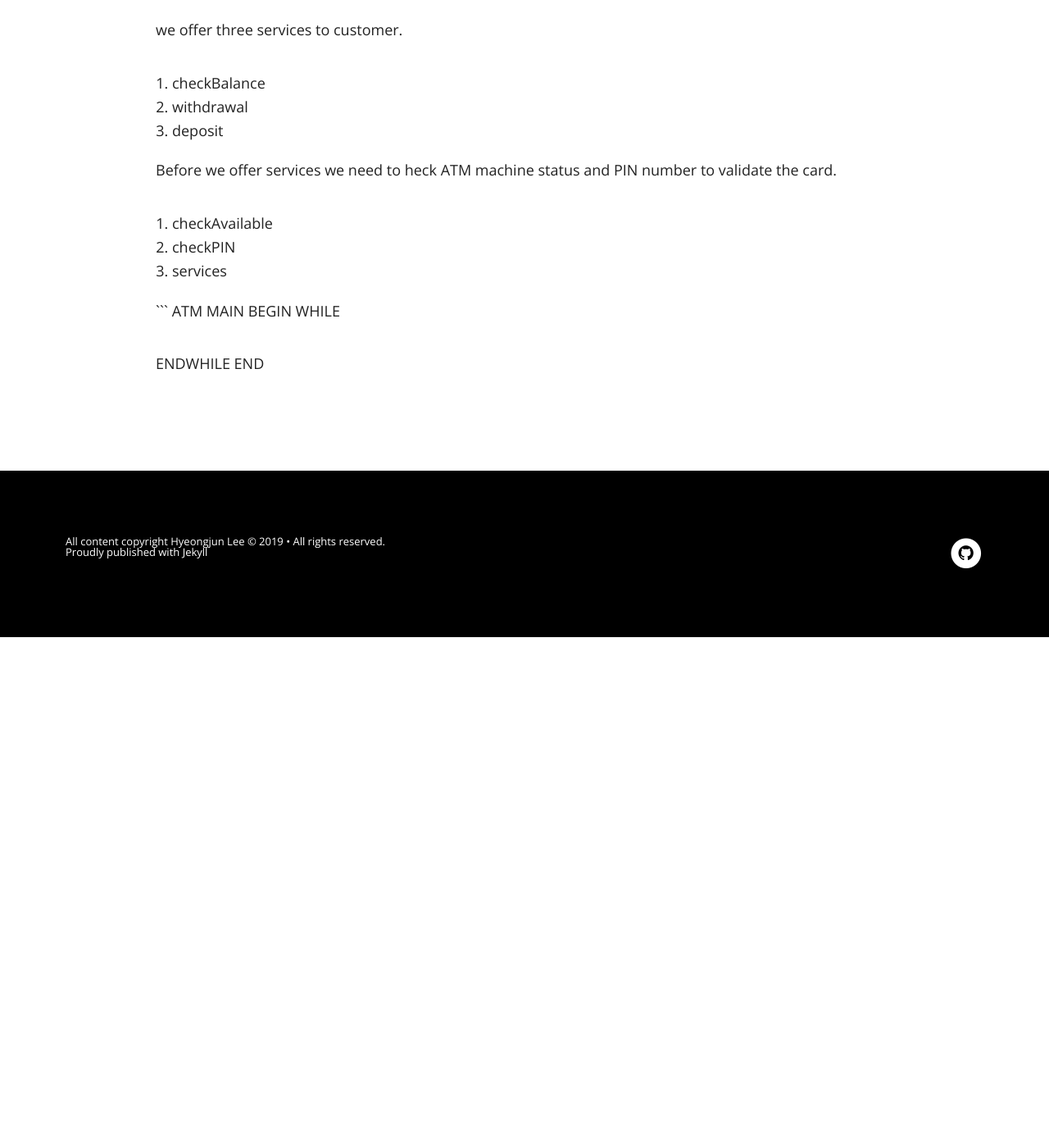
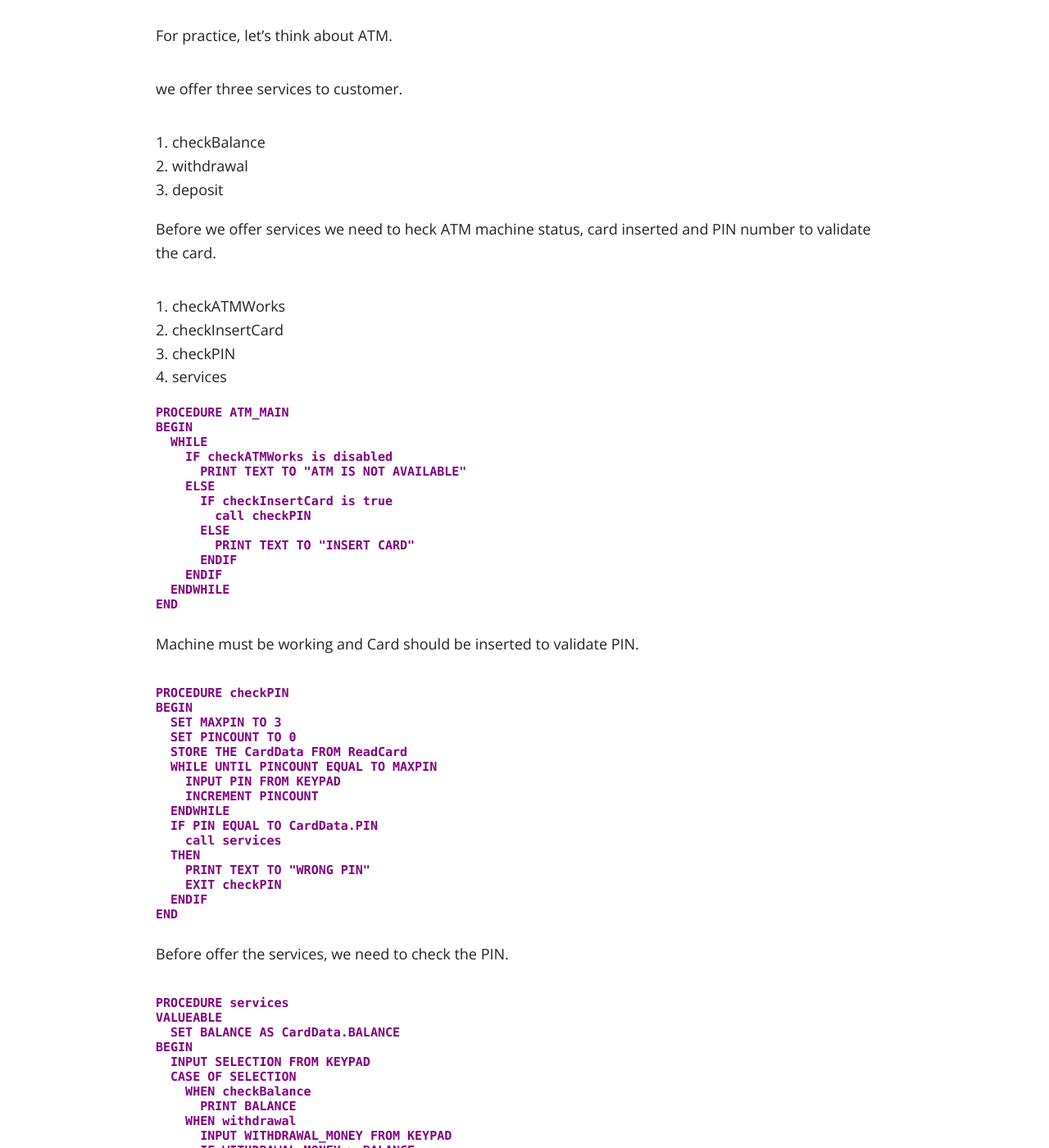
Before and after one commit to hjunlee91/hjunlee91.github.io, a Jekyll site: the page built from temp_post/2019-12-09-Pseudo_code.md, in a window 1280 px wide and 1400 px high, scrolled down 1838 px. Shown: the whole window at 82% size. Built offline with Jekyll 4.4.1, drawn with Linux system fonts in a browser that asks for light colours; nearby versions of some CDN libraries; our own code applies the rules of GitHub Pages for plain Markdown files; before the commit the page ends 2615 px from its top, so only the background shows below that; some of the changed text lies outside the part shown.

Commit message:
2019-12-10 01:58 [temp_post] upload pseudo_code post_temp
1. finish the documentation

````diff
--- a/temp_post/2019-12-09-Pseudo_code.md
+++ b/temp_post/2019-12-09-Pseudo_code.md
@@ -45,6 +45,8 @@ it is simple so we can make it as actual code easily like this.<br>
 We can express this logic as pseudo-code like this.<br>
 
 ```
+PROCEDURE SUM_NUMBER
+
 BEGIN
 SET SUM TO 0
 SET NUMBER TO 1
@@ -61,6 +63,8 @@ END
 If we need to add some logic inside of repeat, we can use the **tap** to make it clear.<br>
 
 ```
+PROCEDURE SUM_NUMBER
+
 BEGIN
 SET SUM TO 0
 SET NUMBER TO 1
@@ -85,16 +89,88 @@ we offer three services to customer. <br>
 2. withdrawal<br>
 3. deposit<br>
 
-Before we offer services we need to heck ATM machine status and PIN number to validate the card.<br>
+Before we offer services we need to heck ATM machine status, card inserted and PIN number to validate the card.<br>
 
-1. checkAvailable<br>
-2. checkPIN<br>
-3. services<br>
+1. checkATMWorks<br>
+2. checkInsertCard<br>
+3. checkPIN<br>
+4. services<br>
 
 ```
-ATM MAIN
+PROCEDURE ATM_MAIN
 BEGIN
   WHILE
-
+    IF checkATMWorks is disabled
+      PRINT TEXT TO "ATM IS NOT AVAILABLE"
+    ELSE
+      IF checkInsertCard is true
+        call checkPIN
+      ELSE
+        PRINT TEXT TO "INSERT CARD"
+      ENDIF
+    ENDIF
   ENDWHILE
 END
+```
+
+Machine must be working and Card should be inserted to validate PIN.<br>
+
+```
+PROCEDURE checkPIN
+BEGIN
+  SET MAXPIN TO 3
+  SET PINCOUNT TO 0
+  STORE THE CardData FROM ReadCard
+  WHILE UNTIL PINCOUNT EQUAL TO MAXPIN
+    INPUT PIN FROM KEYPAD
+    INCREMENT PINCOUNT
+  ENDWHILE
+  IF PIN EQUAL TO CardData.PIN
+    call services
+  THEN
+    PRINT TEXT TO "WRONG PIN"
+    EXIT checkPIN
+  ENDIF
+END
+```
+
+Before offer the services, we need to check the PIN.<br>
+
+```
+PROCEDURE services
+VALUEABLE
+  SET BALANCE AS CardData.BALANCE
+BEGIN
+  INPUT SELECTION FROM KEYPAD
+  CASE OF SELECTION
+    WHEN checkBalance
+      PRINT BALANCE
+    WHEN withdrawal
+      INPUT WITHDRAWAL_MONEY FROM KEYPAD
+      IF WITHDRAWAL_MONEY > BALANCE
+        PRINT TEXT TO "Not enough balance"
+      ELSE
+        WITHDROWAL MONEY
+      ENDIF
+    WHEN deposit
+      INPUT DEPOSIT_MONEY FROM KEYPAD
+      GET INSERTTED_MONEY FROM MACHINE
+      IF INSERTED_MONEY EQUAL TO DEPOSIT_MONEY
+        SET BALANCE AS BALANCE + DEPOSIT_MONEY
+      ELSE
+        RETURN INSERTED_MONEY FROM MACHINE
+      ENDIF
+    DEFAULT
+      RETURN THE CARD TO CUSTOMER
+  ENDCASE
+END
+```
+
+we can check the balance from card data, using this to show the balance and withdrawal.<br>
+
+This is just a example to show how to write a pseudo-code.<br>
+It depends on that who is the audience, what is the pupose etc..<br>
+Write any simple logic as pseudo-code. it would be helpful to understand it<br>
+
+Cheers<br>
+Thank you<br>
````
